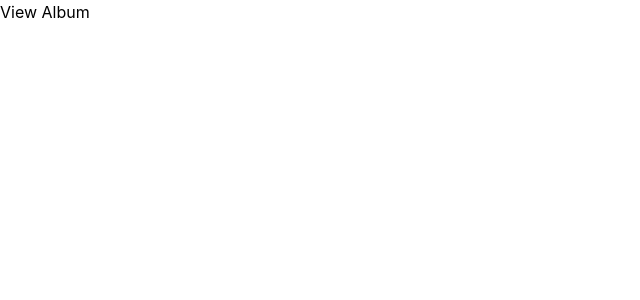
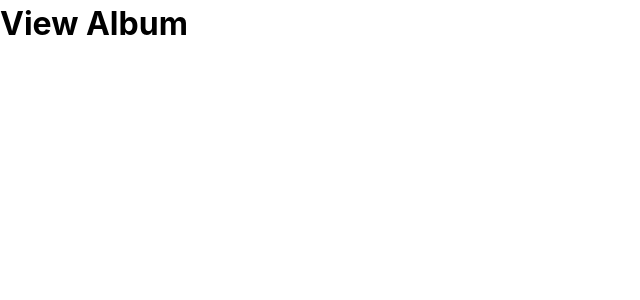
Before and after one commit to jv88899/msump, a React (Create React App) app: page /view in a window 1280 px wide. Shown: the top 300 px of the page, without its empty margins (0-640 px from the left). Built offline with nearby package versions, Linux system fonts and the light colour scheme.

Commit message:
created Title component

```diff
--- /dev/null
+++ b/src/components/title/Title.js
@@ -0,0 +1,3 @@
+export default function Title({ text }) {
+  return <h1>{text}</h1>;
+}
--- a/src/pages/add-album/AddAlbum.js
+++ b/src/pages/add-album/AddAlbum.js
@@ -1,3 +1,9 @@
+import Title from "../../components/title/Title";
+
 export default function AddAlbum() {
-  return <div>Add Album</div>;
+  return (
+    <div>
+      <Title text="Add Album" />
+    </div>
+  );
 }
--- a/src/pages/view-album/ViewAlbum.js
+++ b/src/pages/view-album/ViewAlbum.js
@@ -1,3 +1,9 @@
+import Title from "../../components/title/Title";
+
 export default function ViewAlbum() {
-  return <div>View Album</div>;
+  return (
+    <div>
+      <Title text="View Album" />
+    </div>
+  );
 }
```
